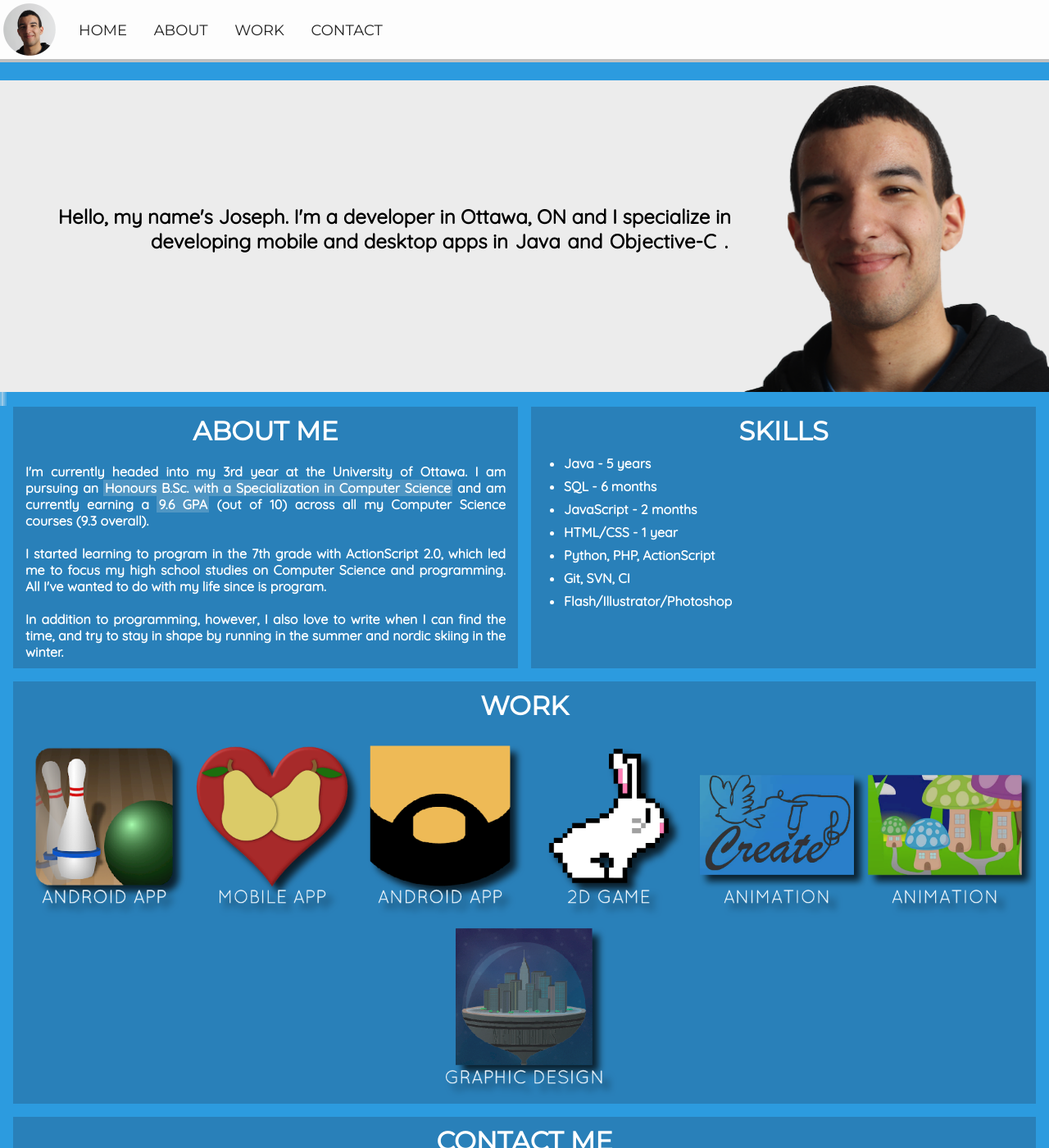
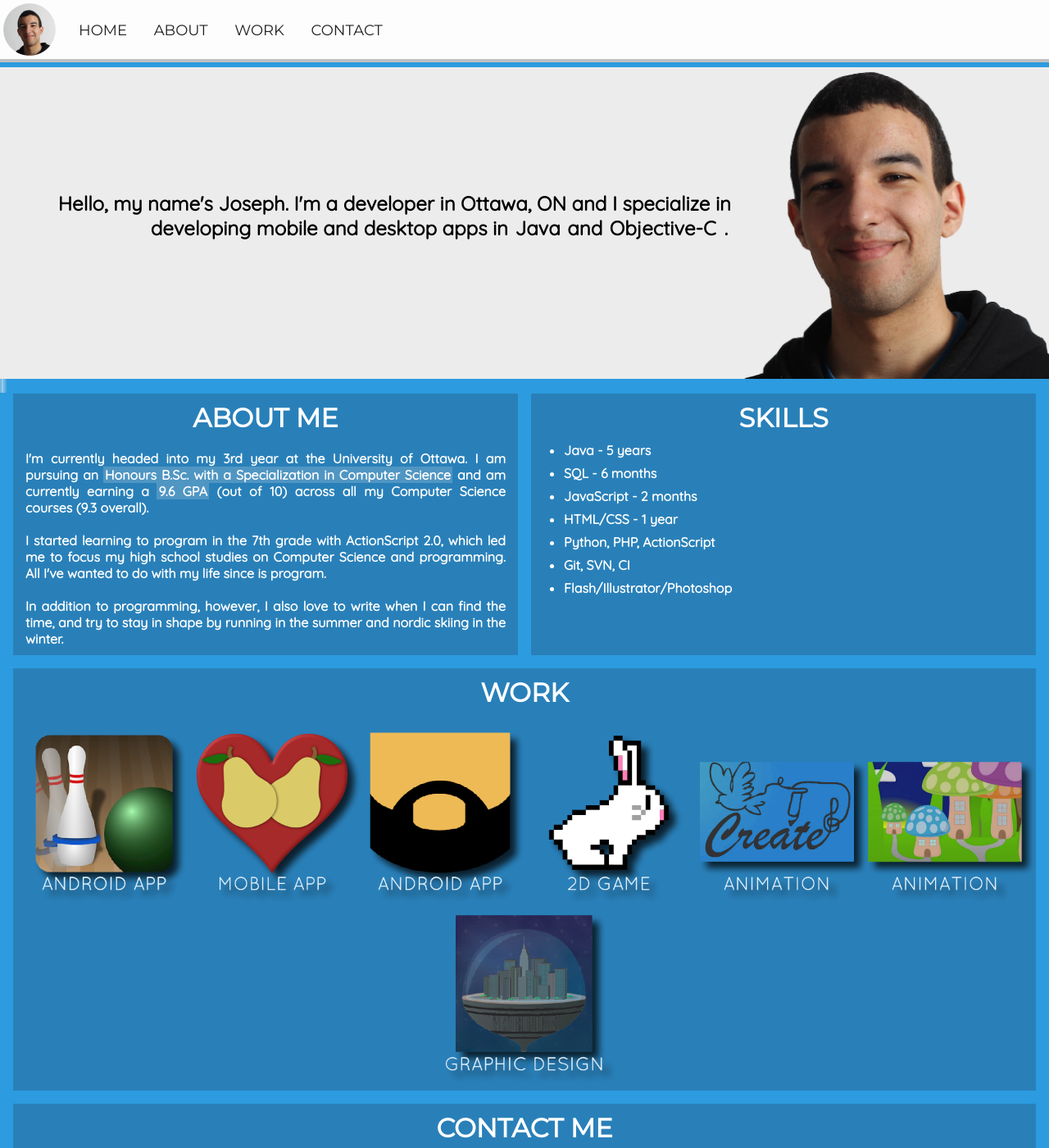
Before and after one commit to joseph-roque/joseph-roque.github.io, a Jekyll site: the page built from index.html, in a window 1280 px wide and 1400 px high. Shown: the whole window at 82% size. Built offline with Jekyll 4.4.1, drawn with Linux system fonts in a browser that asks for light colours; nearby versions of some CDN libraries.

Commit message:
Minimized space above content

```diff
--- a/css/main.css
+++ b/css/main.css
@@ -86,7 +86,7 @@ a.anchor {
 
 #content {
     background-color:#2c9bdf;
-    padding-top:80px;
+    padding-top:64px;
 }
 
 .container-title {
```
